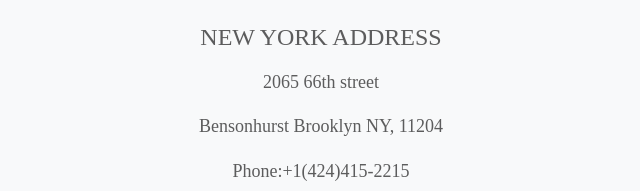
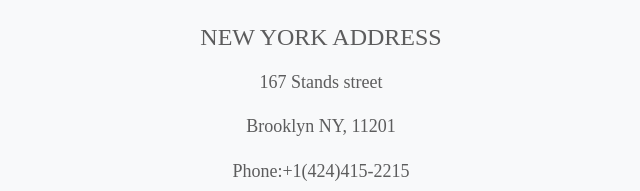
Before and after one commit to ktmaheshreddy/bavo-consulting, a plain HTML site: page contactus.html in a window 1280 px wide. Shown: the part 830-1021 px from the top of the page, without its empty margins (319-959 px from the left). Drawn offline with nearby package versions, Linux system fonts and the light colour scheme; a script that the page names is missing; a web font is replaced by a local one.

Commit message:
Update contactus.html

```diff
--- a/contactus.html
+++ b/contactus.html
@@ -85,8 +85,8 @@
               <p class="mb-1">Izabella Aliyeva</p>
               <p class="mb-1">President and Lead Consultant</p>
               <h4 class="my-3">NEW YORK ADDRESS</h4>
-              <p class="text-align-center mb-1">2065 66th street </p>
-              <p class="text-align-center mb-1">Bensonhurst Brooklyn NY, 11204</p>
+              <p class="text-align-center mb-1">167 Stands street </p>
+              <p class="text-align-center mb-1">Brooklyn NY, 11201</p>
               <p class="mb-1">Phone:+1(424)415-2215</p>
               <h4 class="my-3">EMAIL</h4>
               <p class="mb-1">bavoconsulting1@gmail.com</p>
```
